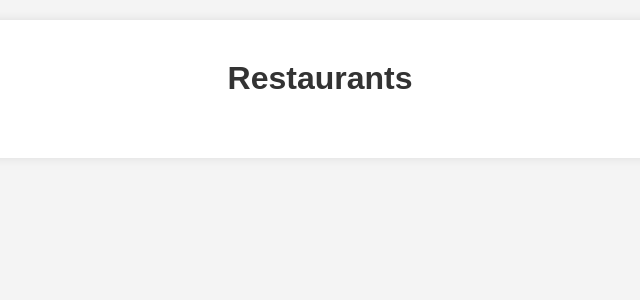
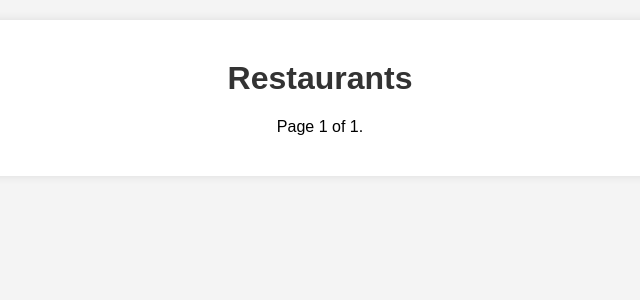
Before and after one commit to Shadowjumper3000/DataBases-MenuExtraction, a Django app: page /restaurants/ in a window 1280 px wide. Shown: the part 38-338 px from the top of the page, without its empty margins (340-980 px from the left). Run offline with Django 4.2, Linux system fonts and the light colour scheme; data that the repository does not hold is empty.

Commit message:
restaurant list pagination

```diff
--- a/MenuBackend/menu/templates/menu/restaurant_list.html
+++ b/MenuBackend/menu/templates/menu/restaurant_list.html
@@ -3,11 +3,10 @@
 {% block title %}Restaurant List{% endblock %}
 
 {% block content %}
-
 <div class="restaurant-list">
     <h1>Restaurants</h1>
     <div class="suggestion-boxes">
-        {% for restaurant in restaurants %}
+        {% for restaurant in page_obj %}
         <div class="suggestion-box">
             <h3>{{ restaurant.name }}</h3>
             <p>{{ restaurant.address }}</p>
@@ -15,5 +14,22 @@
         </div>
         {% endfor %}
     </div>
+    <div class="pagination">
+        <span class="step-links">
+            {% if page_obj.has_previous %}
+                <a href="?page=1">&laquo; first</a>
+                <a href="?page={{ page_obj.previous_page_number }}">previous</a>
+            {% endif %}
+
+            <span class="current">
+                Page {{ page_obj.number }} of {{ page_obj.paginator.num_pages }}.
+            </span>
+
+            {% if page_obj.has_next %}
+                <a href="?page={{ page_obj.next_page_number }}">next</a>
+                <a href="?page={{ page_obj.paginator.num_pages }}">last &raquo;</a>
+            {% endif %}
+        </span>
+    </div>
 </div>
 {% endblock %}
```
